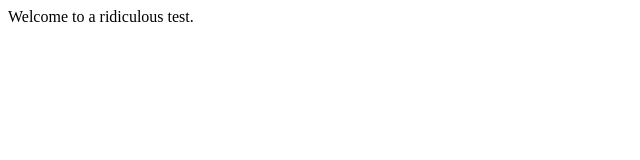
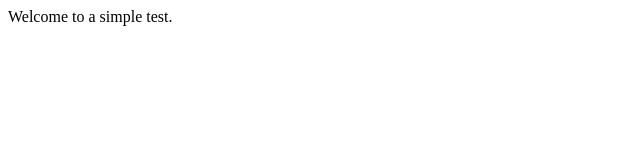
Before and after one commit to ShaunaDR/gitTrial, a plain HTML site: page main.html in a window 1280 px wide. Shown: the full height of the page, 0-640 px from the left. Drawn offline with Linux system fonts and the light colour scheme.

Commit message:
small wording change made in main.html

```diff
--- a/main.html
+++ b/main.html
@@ -6,7 +6,7 @@
 </head>
 <body>
 <div>
-	<p>Welcome to a ridiculous test.</p>
+	<p>Welcome to a simple test.</p>
 
 </div>
 
```
